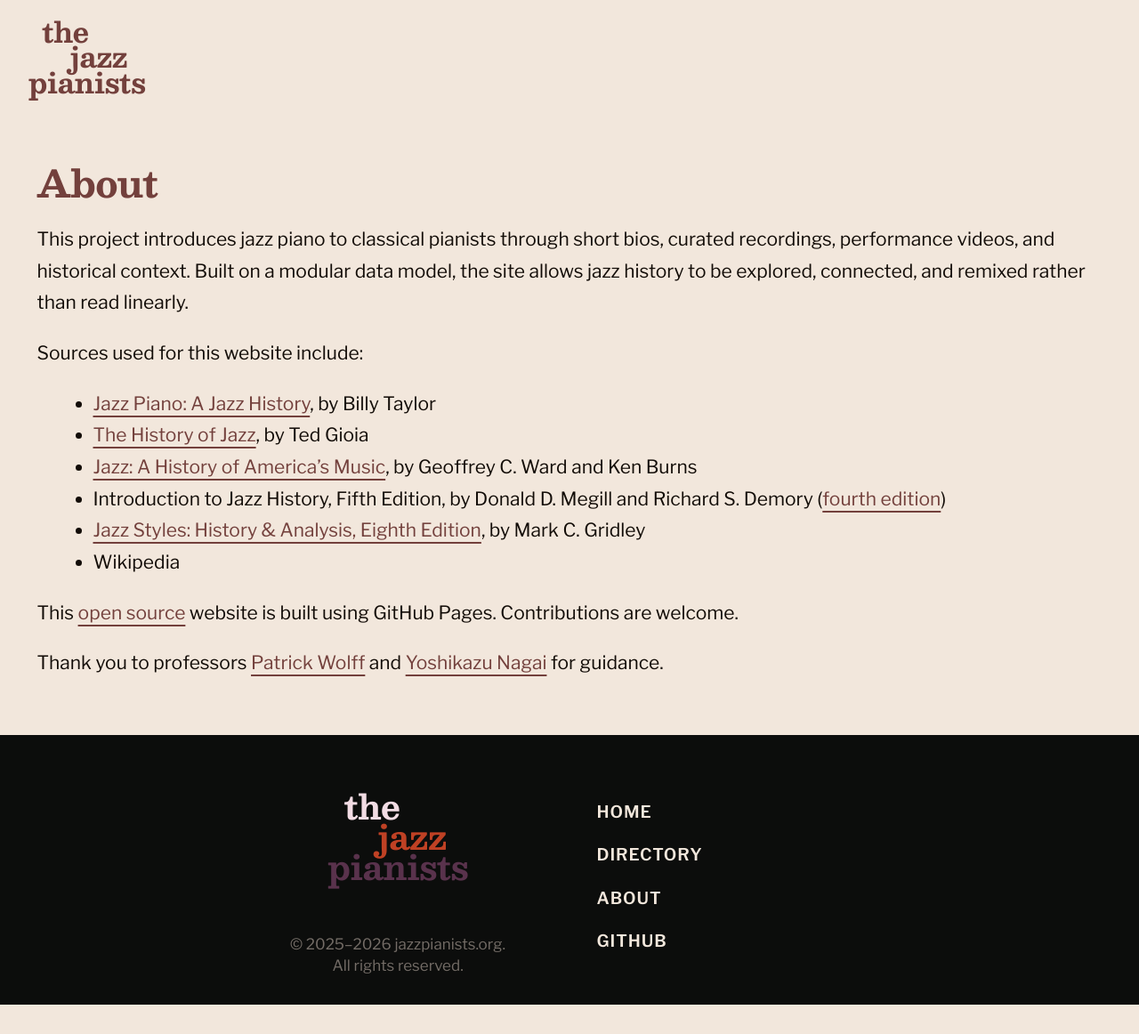
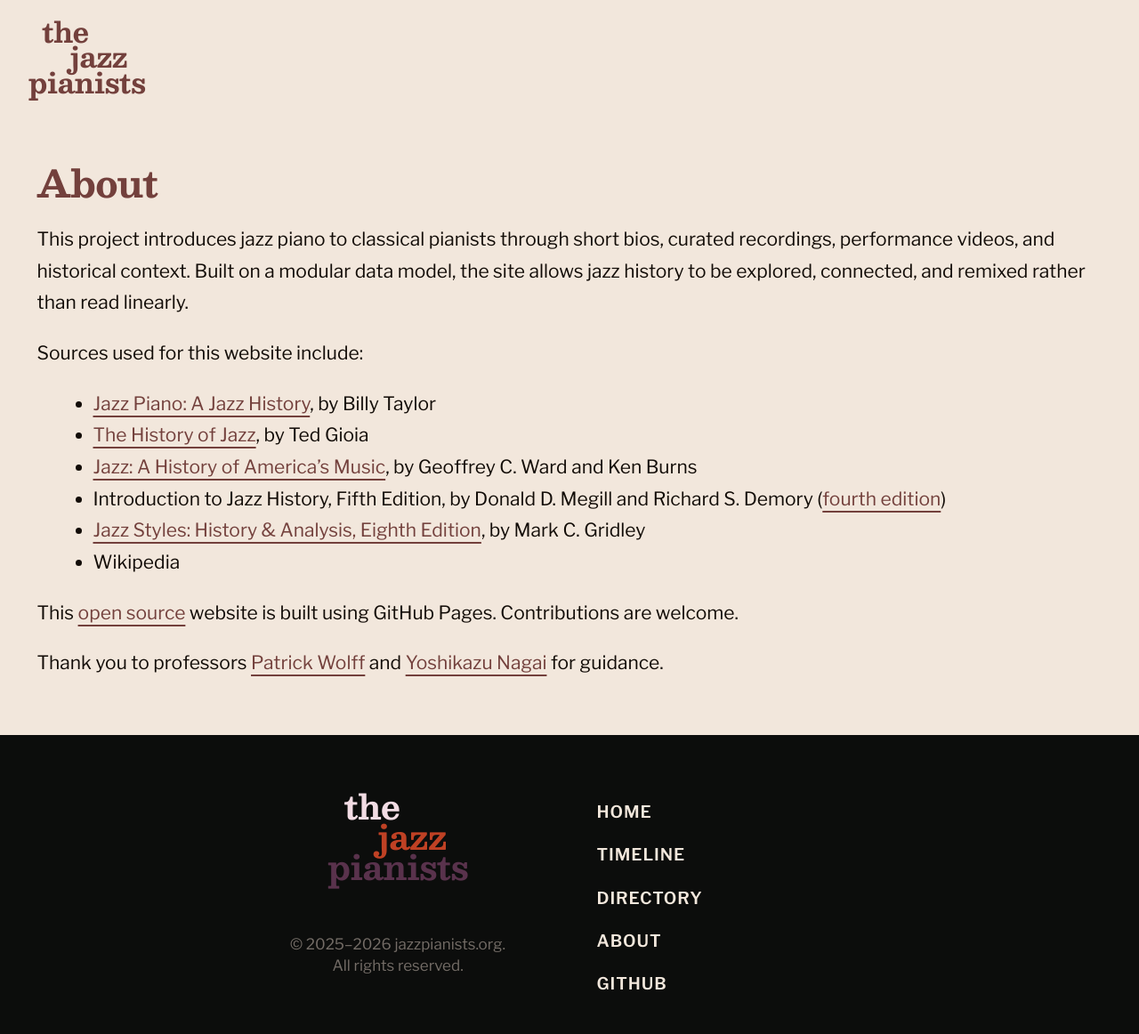
Before and after one commit to legion80/jazzpianists-org, a Jekyll site: the page built from about.md, in a window 1280 px wide. Shown: the whole page at 89% size. Built offline with Jekyll 4.4.1, drawn with Linux system fonts in a browser that asks for light colours; before the commit the page ends 1129 px from its top, so only the background shows below that.

Commit message:
Add link in footer that goes directly to timeline on home page.

```diff
--- a/_includes/footer.html
+++ b/_includes/footer.html
@@ -5,6 +5,7 @@
 </div>
 <div>
     <div><a href="{% link index2.md %}">Home</a></div>
+    <div><a href="{% link index2.md %}#timeline">Timeline</a></div>
     <div><a href="{% link directory.md %}">Directory</a></div>
     <div><a href="{% link about.md %}">About</a></div>
     <div><a href="https://github.com/legion80/jazzpianists-org">GitHub</a></div>
```
